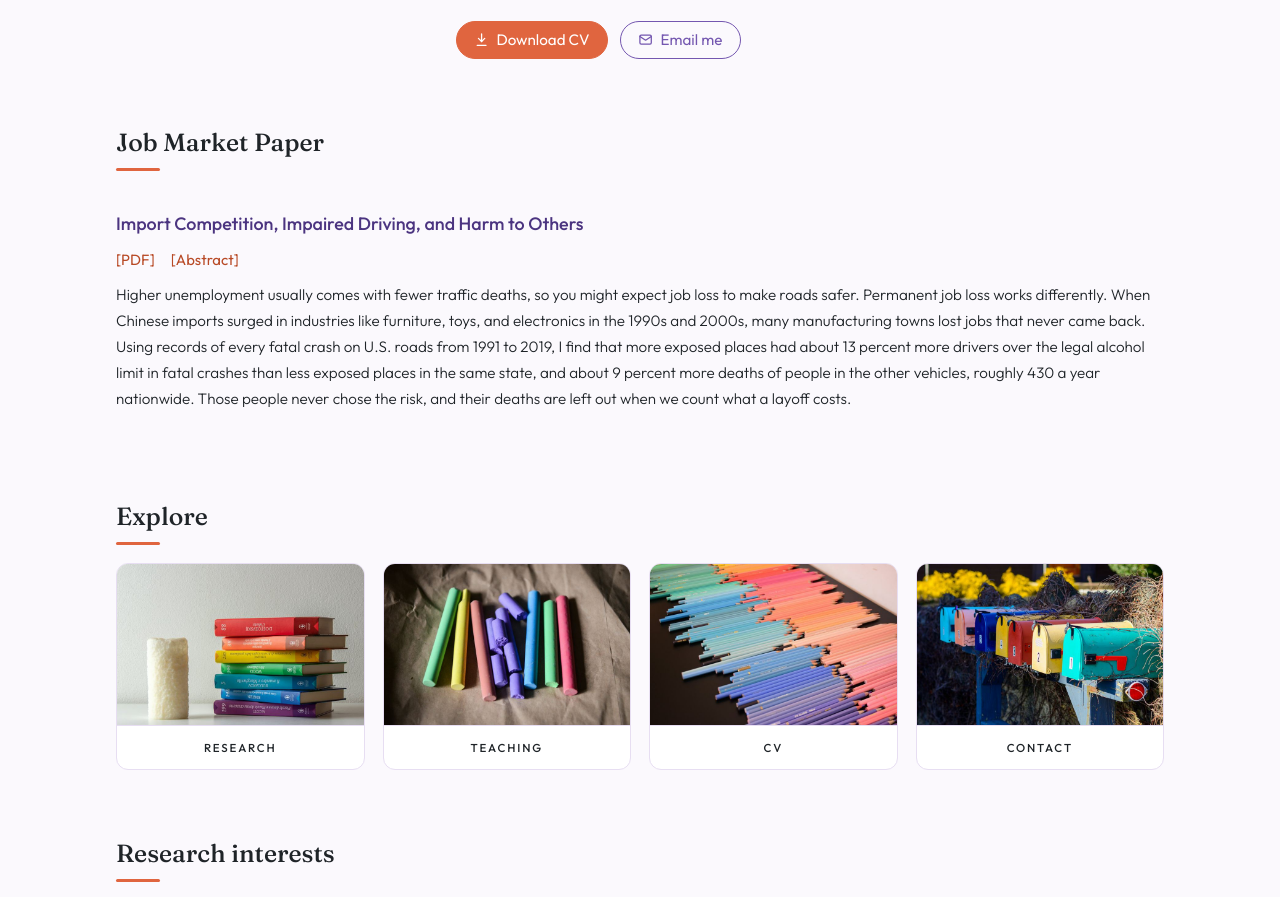
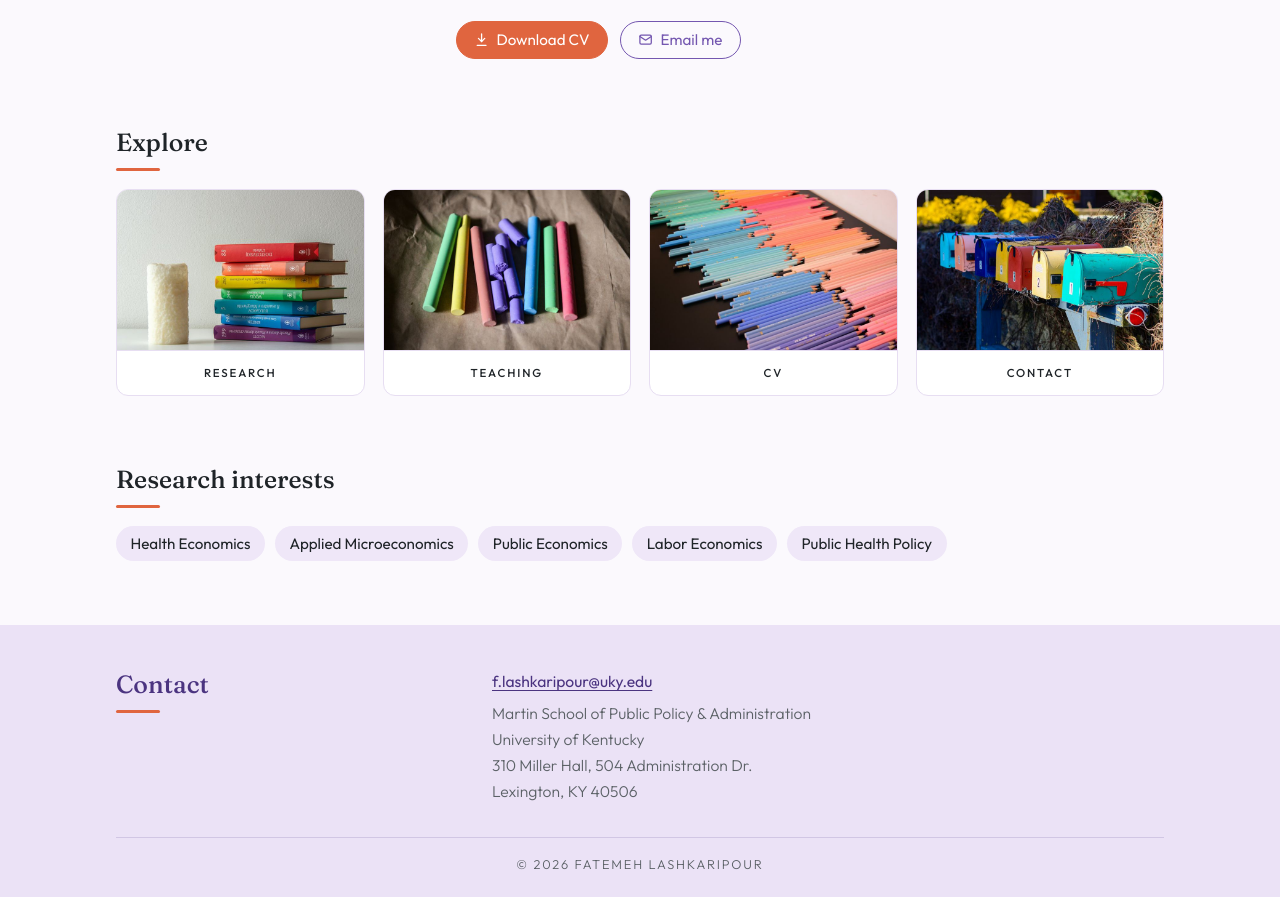
Before and after one commit to fatemehlashkaripour/fatemehlashkaripour.github.io, a plain HTML site: page index.html in a window 1280 px wide. Shown: the part 1011-1908 px from the top of the page. Drawn offline with Linux system fonts and the light colour scheme.

Commit message:
Newest JMP and abstract PDF; drop JMP from home page
Co-Authored-By: Claude Opus 5.5 <noreply@anthropic.com>

```diff
--- a/index.html
+++ b/index.html
@@ -70,18 +70,6 @@
       </div>
     </section>
 
-    <section aria-labelledby="jmp-heading">
-      <h2 id="jmp-heading">Job Market Paper</h2>
-      <article class="paper">
-        <h3 class="paper-title"><a href="papers/Lashkaripour_JMP.pdf">Import Competition, Impaired Driving, and Harm to Others</a></h3>
-        <div class="links">
-          <a href="papers/Lashkaripour_JMP.pdf">PDF</a>
-          <a href="research.html#jmp">Abstract</a>
-        </div>
-        <p class="summary">Higher unemployment usually comes with fewer traffic deaths, so you might expect job loss to make roads safer. Permanent job loss works differently. When Chinese imports surged in industries like furniture, toys, and electronics in the 1990s and 2000s, many manufacturing towns lost jobs that never came back. Using records of every fatal crash on U.S. roads from 1991 to 2019, I find that more exposed places had about 13 percent more drivers over the legal alcohol limit in fatal crashes than less exposed places in the same state, and about 9 percent more deaths of people in the other vehicles, roughly 430 a year nationwide. Those people never chose the risk, and their deaths are left out when we count what a layoff costs.</p>
-      </article>
-    </section>
-
     <section aria-labelledby="explore-heading">
       <h2 id="explore-heading">Explore</h2>
       <div class="tiles">
```
Also changed, not shown: research.html (+4 -1 lines), 3 other files.
